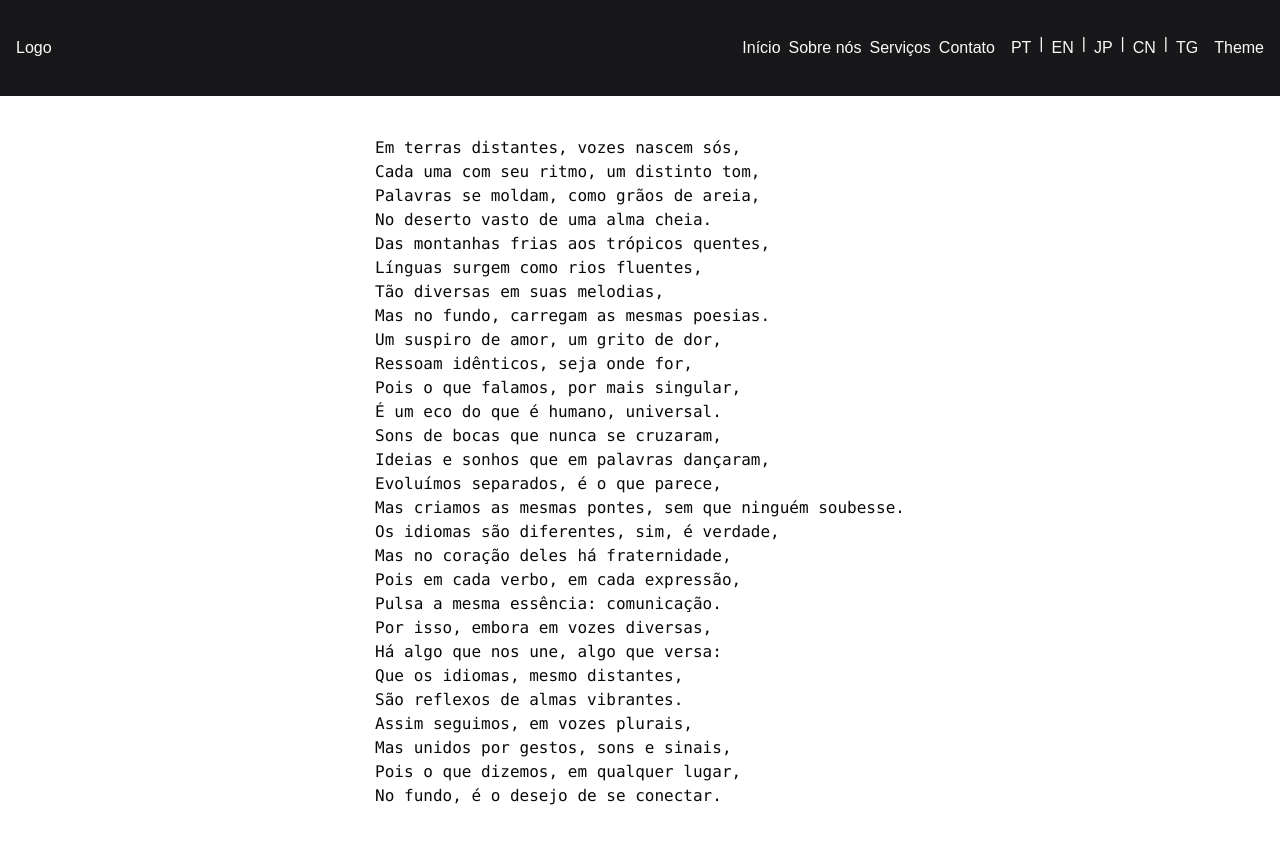
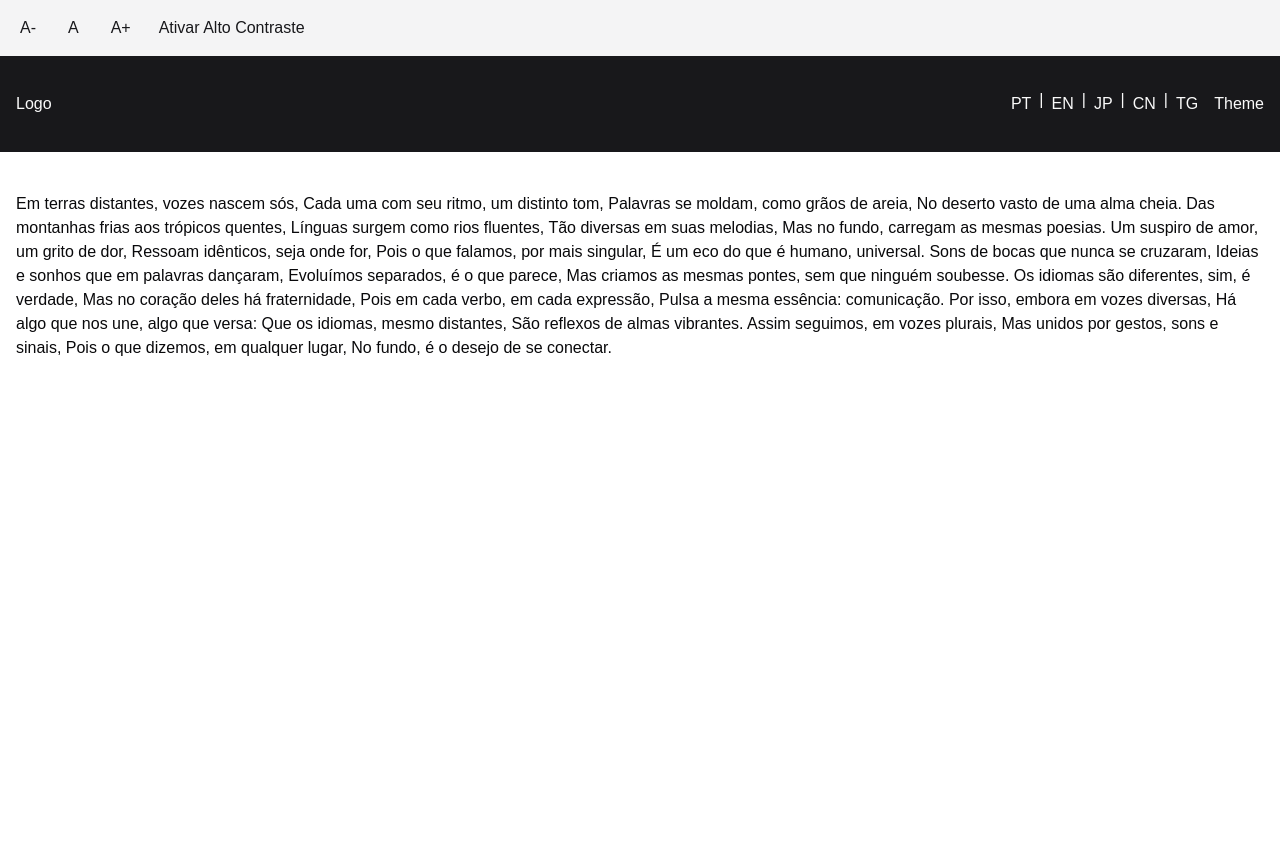
Before and after one commit to crashunix/nextjs-i18n-example, a Next.js app: page / in a window 1280 px wide. Shown: the top 844 px of the page. After the commit the page ends 800 px from the top, so only its background shows below. Built offline with nearby package versions, Linux system fonts and the light colour scheme; no server answers.

Commit message:
botão high-contrast

```diff
--- a/src/app/globals.css
+++ b/src/app/globals.css
@@ -66,84 +66,60 @@ body {
     --chart-4: 280 65% 60%;
     --chart-5: 340 75% 55%;
   }
-  .red {
-    --background: 0 0% 3.9%;
+}
+
+.high-contrast :root {
+  --background: 0 0% 100%;
+  --foreground: 0 0% 0%;
+  --card: 0 0% 100%;
+  --card-foreground: 0 0% 0%;
+  --popover: 0 0% 100%;
+  --popover-foreground: 0 0% 0%;
+  --primary: 0 0% 0%;
+  --primary-foreground: 0 0% 100%;
+  --secondary: 240 4.8% 95.9%;
+  --secondary-foreground: 240 5.9% 10%;
+  --muted: 240 4.8% 95.9%;
+  --muted-foreground: 240 3.8% 46.1%;
+  --accent: 240 4.8% 95.9%;
+  --accent-foreground: 240 5.9% 10%;
+  --destructive: 0 84.2% 60.2%;
+  --destructive-foreground: 0 0% 98%;
+  --border: 240 5.9% 90%;
+  --input: 240 5.9% 90%;
+  --ring: 240 10% 3.9%;
+  --chart-1: 12 76% 61%;
+  --chart-2: 173 58% 39%;
+  --chart-3: 197 37% 24%;
+  --chart-4: 43 74% 66%;
+  --chart-5: 27 87% 67%;
+  --radius: 0.5rem;
+}
+.high-contrast .dark {
+  --background: 240 10% 3.9%;
   --foreground: 0 0% 98%;
-    --card: 0 0% 3.9%;
+  --card: 240 10% 3.9%;
   --card-foreground: 0 0% 98%;
-    --popover: 0 0% 3.9%;
+  --popover: 240 10% 3.9%;
   --popover-foreground: 0 0% 98%;
-    --primary: 0 72.2% 50.6%;
-    --primary-foreground: 0 85.7% 97.3%;
-    --secondary: 0 0% 14.9%;
+  --primary: 0 15% 98%;
+  --primary-foreground: 240 5.9% 10%;
+  --secondary: 240 3.7% 15.9%;
   --secondary-foreground: 0 0% 98%;
-    --muted: 0 0% 14.9%;
-    --muted-foreground: 0 0% 63.9%;
-    --accent: 0 0% 14.9%;
+  --muted: 240 3.7% 15.9%;
+  --muted-foreground: 240 5% 64.9%;
+  --accent: 240 3.7% 15.9%;
   --accent-foreground: 0 0% 98%;
   --destructive: 0 62.8% 30.6%;
   --destructive-foreground: 0 0% 98%;
-    --border: 0 0% 14.9%;
-    --input: 0 0% 14.9%;
-    --ring: 0 72.2% 50.6%;
+  --border: 240 3.7% 15.9%;
+  --input: 240 3.7% 15.9%;
+  --ring: 240 4.9% 83.9%;
   --chart-1: 220 70% 50%;
   --chart-2: 160 60% 45%;
   --chart-3: 30 80% 55%;
   --chart-4: 280 65% 60%;
   --chart-5: 340 75% 55%;
-  }
-  .blue {
-    --background: 222.2 84% 4.9%;
-    --foreground: 210 40% 98%;
-    --card: 222.2 84% 4.9%;
-    --card-foreground: 210 40% 98%;
-    --popover: 222.2 84% 4.9%;
-    --popover-foreground: 210 40% 98%;
-    --primary: 217.2 91.2% 59.8%;
-    --primary-foreground: 222.2 47.4% 11.2%;
-    --secondary: 217.2 32.6% 17.5%;
-    --secondary-foreground: 210 40% 98%;
-    --muted: 217.2 32.6% 17.5%;
-    --muted-foreground: 215 20.2% 65.1%;
-    --accent: 217.2 32.6% 17.5%;
-    --accent-foreground: 210 40% 98%;
-    --destructive: 0 62.8% 30.6%;
-    --destructive-foreground: 210 40% 98%;
-    --border: 217.2 32.6% 17.5%;
-    --input: 217.2 32.6% 17.5%;
-    --ring: 224.3 76.3% 48%;
-    --chart-1: 220 70% 50%;
-    --chart-2: 160 60% 45%;
-    --chart-3: 30 80% 55%;
-    --chart-4: 280 65% 60%;
-    --chart-5: 340 75% 55%;
-  }
-  .green {
-    --background: 20 14.3% 4.1%;
-    --foreground: 0 0% 95%;
-    --card: 24 9.8% 10%;
-    --card-foreground: 0 0% 95%;
-    --popover: 0 0% 9%;
-    --popover-foreground: 0 0% 95%;
-    --primary: 142.1 70.6% 45.3%;
-    --primary-foreground: 144.9 80.4% 10%;
-    --secondary: 240 3.7% 15.9%;
-    --secondary-foreground: 0 0% 98%;
-    --muted: 0 0% 15%;
-    --muted-foreground: 240 5% 64.9%;
-    --accent: 12 6.5% 15.1%;
-    --accent-foreground: 0 0% 98%;
-    --destructive: 0 62.8% 30.6%;
-    --destructive-foreground: 0 85.7% 97.3%;
-    --border: 240 3.7% 15.9%;
-    --input: 240 3.7% 15.9%;
-    --ring: 142.4 71.8% 29.2%;
-    --chart-1: 220 70% 50%;
-    --chart-2: 160 60% 45%;
-    --chart-3: 30 80% 55%;
-    --chart-4: 280 65% 60%;
-    --chart-5: 340 75% 55%;
-  }
 }
 
 @layer base {
--- a/src/app/layout.tsx
+++ b/src/app/layout.tsx
@@ -5,6 +5,8 @@ import Header from "@/components/header";
 import { NextIntlClientProvider } from "next-intl";
 import { getMessages } from "next-intl/server";
 import Providers from "@/providers";
+import FontSizeControl from "@/components/acessibility/font-size-control";
+import AcessibilityToolbar from "@/components/acessibility/acessibility-toolbar";
 
 const geistSans = localFont({
   src: "./fonts/GeistVF.woff",
@@ -36,6 +38,7 @@ export default async function RootLayout({
       >
         <Providers>
           <NextIntlClientProvider messages={messages}>
+            <AcessibilityToolbar />
             <Header />
             {children}
           </NextIntlClientProvider>
--- a/src/app/page.tsx
+++ b/src/app/page.tsx
@@ -4,7 +4,7 @@ export default function Home() {
   const t = useTranslations("home");
   return (
     <div className="container mx-auto px-4 py-10 flex justify-center">
-      <pre>{t("text")}</pre>
+      {t("text")}
     </div>
   );
 }
--- /dev/null
+++ b/src/components/acessibility/acessibility-toolbar.tsx
@@ -0,0 +1,13 @@
+import ContrastSwitcher from "./contrast-switcher";
+import FontSizeControl from "./font-size-control";
+
+const AcessibilityToolbar = () => {
+  return (
+    <div className="w-full p-2 bg-secondary text-secondary-foreground flex items-center space-x-4">
+      <FontSizeControl />
+      <ContrastSwitcher />
+    </div>
+  );
+};
+
+export default AcessibilityToolbar;
--- /dev/null
+++ b/src/components/acessibility/contrast-switcher.tsx
@@ -0,0 +1,48 @@
+"use client";
+
+import { useEffect, useState } from "react";
+
+const ContrastSwitcher = () => {
+  const [isHighContrast, setIsHighContrast] = useState(false);
+
+  const checkSystemContrastPreference = () => {
+    const contrastQuery = window.matchMedia("(prefers-contrast: more)");
+    return contrastQuery.matches;
+  };
+
+  useEffect(() => {
+    const savedContrast = localStorage.getItem("contrast");
+    const systemPrefersHighContrast = checkSystemContrastPreference();
+
+    if (savedContrast === "more") {
+      document.documentElement.classList.add("high-contrast");
+      setIsHighContrast(true);
+    } else if (savedContrast === "less") {
+      document.documentElement.classList.remove("high-contrast");
+      setIsHighContrast(false);
+    } else if (systemPrefersHighContrast) {
+      document.documentElement.classList.add("high-contrast");
+      setIsHighContrast(true);
+    }
+  }, []);
+
+  const toggleContrast = () => {
+    if (isHighContrast) {
+      document.documentElement.classList.remove("high-contrast");
+      localStorage.setItem("contrast", "normal");
+      setIsHighContrast(false);
+    } else {
+      document.documentElement.classList.add("high-contrast");
+      localStorage.setItem("contrast", "more");
+      setIsHighContrast(true);
+    }
+  };
+
+  return (
+    <button onClick={toggleContrast}>
+      {isHighContrast ? "Desativar Alto Contraste" : "Ativar Alto Contraste"}
+    </button>
+  );
+};
+
+export default ContrastSwitcher;
--- /dev/null
+++ b/src/components/acessibility/font-size-control.tsx
@@ -0,0 +1,54 @@
+"use client";
+
+import { useEffect, useState } from "react";
+
+const FontSizeControl = () => {
+  const [fontSize, setFontSize] = useState(100);
+
+  useEffect(() => {
+    const savedFontSize = localStorage.getItem("fontSize") || "100";
+    setFontSize(Number(savedFontSize));
+    document.documentElement.style.fontSize = `${savedFontSize}%`;
+  }, []);
+
+  const handleFontSizeChange = (size: number) => {
+    setFontSize(size);
+    document.documentElement.style.fontSize = `${size}%`;
+    localStorage.setItem("fontSize", size.toString());
+  };
+
+  return (
+    <div className="flex items-center space-x-2">
+      <button
+        className="py-2 px-3"
+        onClick={() => {
+          if (fontSize >= 120) {
+            handleFontSizeChange(fontSize - 20);
+          }
+        }}
+      >
+        A-
+      </button>
+      <button
+        className="py-2 px-3"
+        onClick={() => {
+          handleFontSizeChange(100);
+        }}
+      >
+        A
+      </button>
+      <button
+        className="py-2 px-3"
+        onClick={() => {
+          if (fontSize <= 160) {
+            handleFontSizeChange(fontSize + 20);
+          }
+        }}
+      >
+        A+
+      </button>
+    </div>
+  );
+};
+
+export default FontSizeControl;
--- a/src/components/header.tsx
+++ b/src/components/header.tsx
@@ -12,12 +12,12 @@ const Header = () => {
         <div className="flex justify-between items-center">
           <h1>Logo</h1>
           <div className="flex items-center space-x-4">
-            <nav className="space-x-2">
+            {/* <nav className="space-x-2">
               <Link href={"/"}>{t("home")}</Link>
               <Link href={"/"}>{t("about")}</Link>
               <Link href={"/"}>{t("services")}</Link>
               <Link href={"/"}>{t("contact")}</Link>
-            </nav>
+            </nav> */}
             <LanguageSwitcher />
             <ThemeSwitcher />
           </div>
--- a/src/components/theme-switcher.tsx
+++ b/src/components/theme-switcher.tsx
@@ -40,20 +40,6 @@ const ThemeSwitcher = () => {
         <DropdownMenuItem onClick={() => setTheme("system")}>
           System
         </DropdownMenuItem>
-
-        <DropdownMenuSeparator />
-
-        <DropdownMenuLabel>Dos top</DropdownMenuLabel>
-
-        <DropdownMenuSeparator />
-
-        <DropdownMenuItem onClick={() => setTheme("red")}>Red</DropdownMenuItem>
-        <DropdownMenuItem onClick={() => setTheme("blue")}>
-          Blue
-        </DropdownMenuItem>
-        <DropdownMenuItem onClick={() => setTheme("green")}>
-          Green
-        </DropdownMenuItem>
       </DropdownMenuContent>
     </DropdownMenu>
   );
```
Lines whose indentation alone changed are shown as unchanged.
